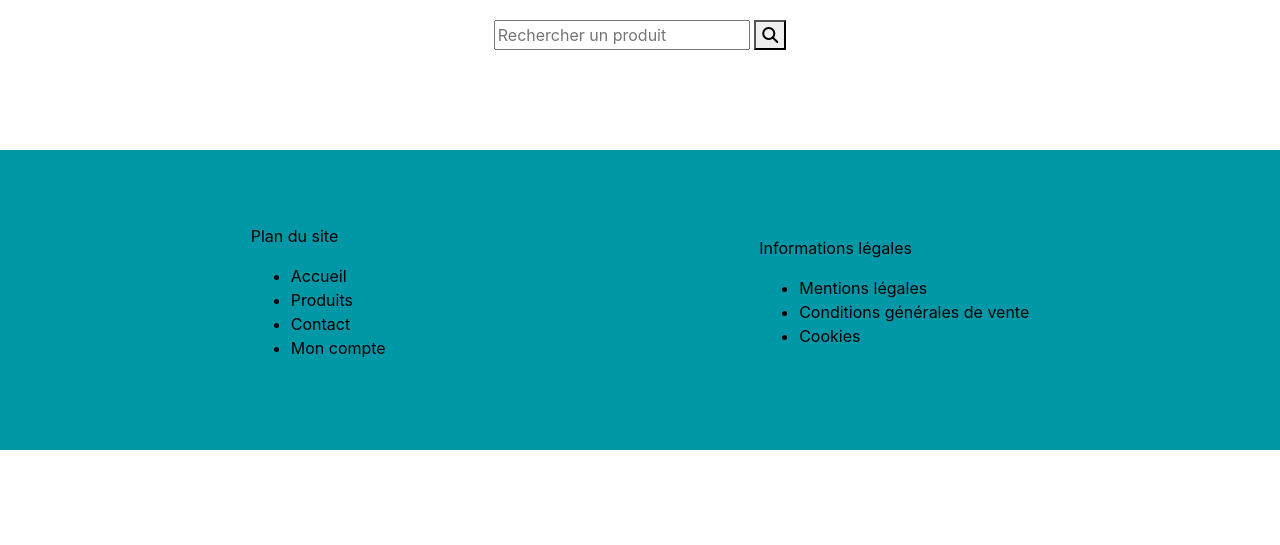
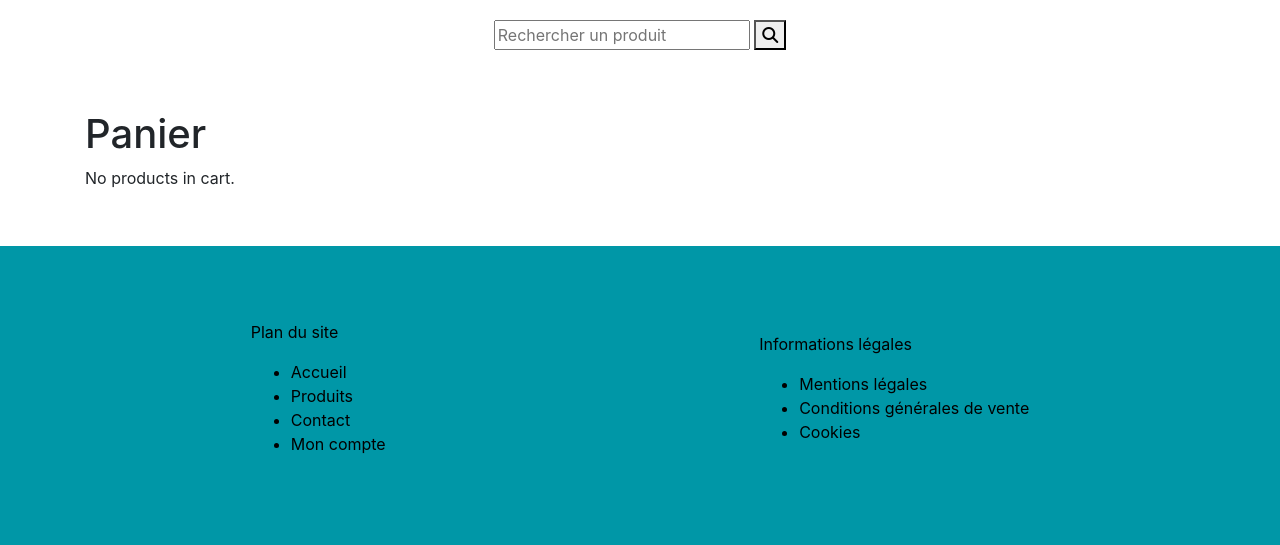
Before and after one commit to antho635/shop, a Django app: template templates/myshop/cart.html in a window 1280 px wide. Shown: the part 100-645 px from the top of the page. Run offline with Django 4.2, Linux system fonts and the light colour scheme; the template is opened without the code that fills it, so the values that code supplies are empty; some libraries are stand-ins or nearby versions.

Commit message:
accounts cart ans orders ok

```diff
--- a/accounts/views.py
+++ b/accounts/views.py
@@ -34,7 +34,6 @@ def login_view(request):
     return render(request, 'accounts/login.html', {'error': 'Invalid username or password'})
 
 
-
 def logout_view(request):
     logout(request)
     return redirect('index')
--- a/djangoProject/urls.py
+++ b/djangoProject/urls.py
@@ -1,7 +1,8 @@
+
 from django.contrib import admin
 from django.urls import path
 from accounts.views import signup, login_view, logout_view
-from myShop.views import index, details
+from myShop.views import index, details, add_to_cart, cart, delete_cart
 from djangoProject import settings
 from django.conf.urls.static import static
 
@@ -13,4 +14,7 @@ urlpatterns = [
     path('accounts/signup/', signup, name='signup'),
     path('accounts/login/', login_view, name='login'),
     path('accounts/logout/', logout_view, name='logout'),
+    path('cart/', cart, name='cart'),
+    path('product/<str:slug>/add_to_cart/', add_to_cart, name='add-to-cart'),
+    path('delete-cart/', delete_cart, name='delete-cart'),
 ] + static(settings.MEDIA_URL, document_root=settings.MEDIA_ROOT)
--- a/myShop/admin.py
+++ b/myShop/admin.py
@@ -1,6 +1,7 @@
 from django.contrib import admin
-
-from myShop.models import Product, Category
+from myShop.models import Product, Category, Order, Cart
 
 admin.site.register(Product)
 admin.site.register(Category)
+admin.site.register(Order)
+admin.site.register(Cart)
--- a/templates/base.html
+++ b/templates/base.html
@@ -37,11 +37,11 @@
 
             {% if user.cart %}
                 <p>
-                    <a class="nav-link" href="#"> <!-- { url 'cart' } -->
-                            {% load static %}
-                            <img src="#" alt="cart" style="width:30px"> <!-- { static 'panier.png' } -->
-                        ({{ user.cart.orders.count }})</a>
-                    </p>
+                    <a class="nav-link" href="{% url 'cart' %}"> <!-- { url 'cart' } -->
+                            <i class="fa-solid fa-cart-arrow-down"></i>
+                        ( {{ user.cart.orders.count }} )
+                    </a>
+                </p>
             {% endif %}
         </nav>
     </div>
--- a/templates/myshop/cart.html
+++ b/templates/myshop/cart.html
@@ -1,4 +1,44 @@
 {%  extends 'base.html' %}
 
 {% block content %}
+<div class="container">
+    <div class="row">
+        <div class="col-md-12">
+            <h1>Panier</h1>
+
+            {% if user.cart %}
+                <table class="table table-striped">
+                    <thead>
+                        <tr>
+                            <th>Product</th>
+                            <th>Quantity</th>
+                            <th>Price</th>
+                        </tr>
+                    </thead>
+                    <tbody>
+                        {% for order in orders %}
+                            <tr>
+                                <td>{{ order.product.name }}</td>
+                                <td>{{ order.quantity }}</td>
+                                <td>{{ order.product.price }}</td>
+
+                            </tr>
+                        {% endfor %}
+                    </tbody>
+                </table>
+            <!-- bouton supprimer panier -->
+            <p>
+                <a class="btn btn-danger" href="{% url 'delete-cart' %}">Supprimer panier</a>
+            </p>
+            <!-- bouton payer -->
+            <p>
+                <a class="btn btn-success" href="#">Payer</a>
+            </p>
+            {% else %}
+                <p>No products in cart.</p>
+            {% endif %}
+
+        </div>
+    </div>
+</div>
 {% endblock %}
--- a/templates/myshop/details.html
+++ b/templates/myshop/details.html
@@ -20,7 +20,9 @@
 
     <!-- bouton + lien add-to-cart -->
     {% if user.is_authenticated %}
-            <a class="btn btn-success" href="#">Ajouter panier</a> <!-- { url 'add-to-cart' product.slug } -->
+            <p>
+                <a class="btn btn-success" href="{% url 'add-to-cart' product.slug %}">Ajouter panier</a>
+            </p>
     {% else %}
         <p class="msg-login-for-add-cart">Veuillez vous connecter pour ajouter cette article dans votre panier</p>
     {% endif %}
```
Also changed, not shown: myShop/models.py (+35 -0 lines), myShop/views.py (+30 -3 lines), db.sqlite3, myShop/migrations/0002_order_cart.py (added), myShop/migrations/0003_alter_cart_user.py (added), myShop/migrations/0004_alter_cart_ordered_date.py (added), myShop/migrations/0005_alter_cart_quantity.py (added).
